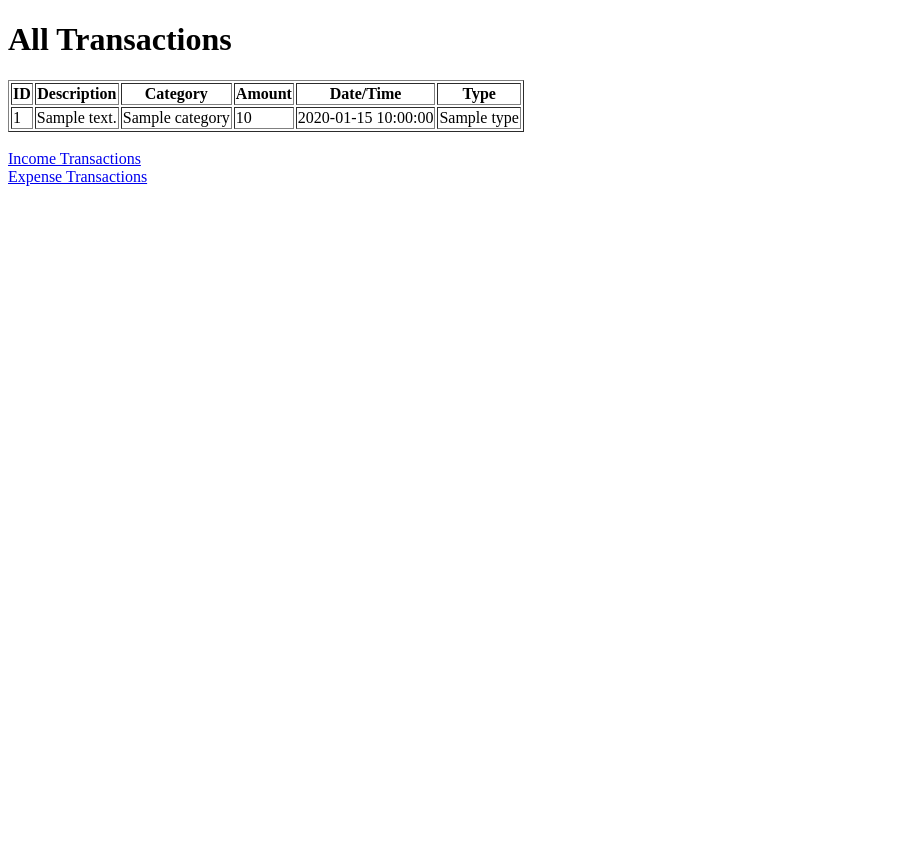
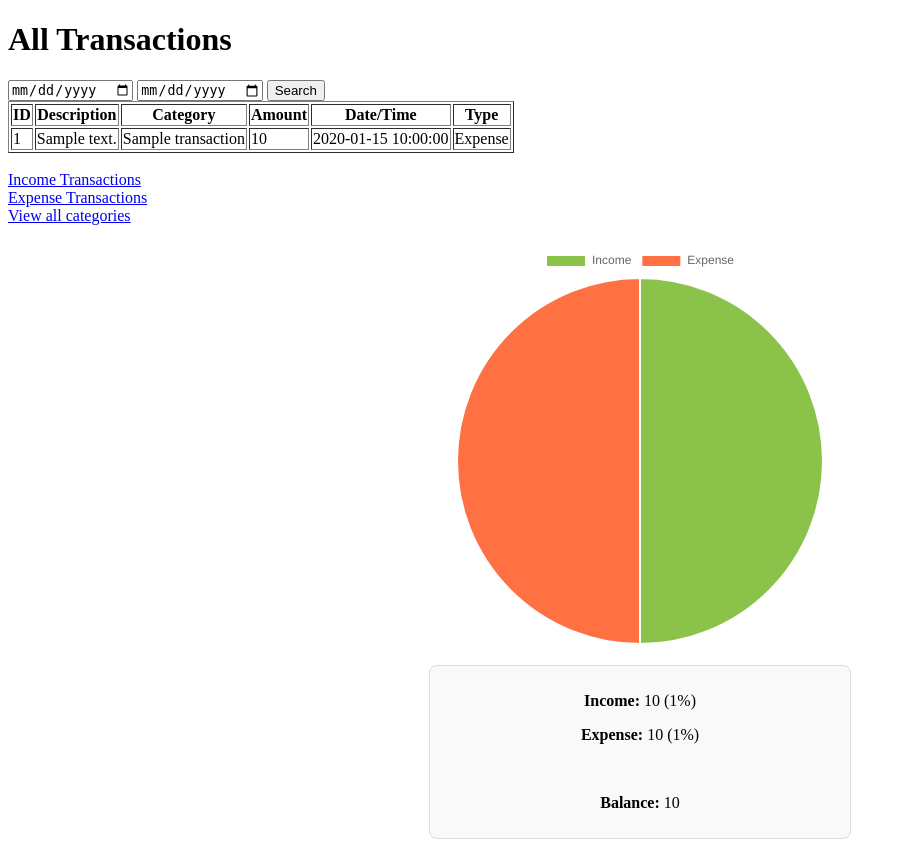
Before and after one commit to jane15s/hillel_python_pro, a Flask app: template templates/dashboard.html in a window 1280 px wide. Shown: the whole page, without its empty margins (0-906 px from the left). Before the commit the page ends 186 px from the top, so only its background shows below. Run offline with Flask 3, Linux system fonts and the light colour scheme; the template is opened without the code that fills it: most values are stand-ins (such as "Sample title", 1, 10 or a date in 2020).

Commit message:
added filters, chart, category/transactions operations

```diff
--- a/app.py
+++ b/app.py
@@ -14,14 +14,35 @@
 @app.route("/user", methods=["GET"])
 def user_handler():
     if "user_id" in session:
-        stmt = select(models.Transactions).filter_by(owner=session["user_id"]).order_by(desc(models.Transactions.datetime))
+        stmt = select(models.Transactions).filter_by(owner=session["user_id"])
+        if "date_from" in request.args and "date_to" in request.args:
+            date_from = datetime.strptime(request.args["date_from"], "%Y-%m-%d")
+            date_to = datetime.strptime(request.args["date_to"], "%Y-%m-%d")
+            stmt = stmt.filter(models.Transactions.datetime.between(date_from, date_to))
+        stmt = stmt.order_by(desc(models.Transactions.datetime))
         transactions = db_session.execute(stmt).scalars().all()
-        stmt_cat = select(models.Category)
+        stmt_cat = select(models.Category).filter(or_(models.Category.owner == session["user_id"],models.Category.owner == 1))
         categories = db_session.execute(stmt_cat).scalars().all()
         cat_map = {c.id: c.name for c in categories}
         for t in transactions:
             t.category_name = cat_map.get(t.category, "Unknown")
-        return render_template("dashboard.html", transactions=transactions)
+        income_sum = round(sum(t.amount for t in transactions if t.type == 1), 2)
+        expense_sum = round(sum(t.amount for t in transactions if t.type == 2), 2)
+        balance = income_sum - expense_sum
+        total = income_sum + expense_sum
+        income_percent = round((income_sum / total * 100), 2) if total > 0 else 0
+        expense_percent = round((expense_sum / total * 100), 2) if total > 0 else 0
+        transactions_json = [
+            {
+                "id": t.id,
+                "description": t.description,
+                "category": t.category_name,
+                "amount": float(t.amount),
+                "datetime": t.datetime.isoformat() if t.datetime else None,
+                "type": t.type,
+            }
+        ]
+        return render_template("dashboard.html", transactions=transactions, transactions_json=transactions_json, income_sum=income_sum, expense_sum=expense_sum, income_percent=income_percent, expense_percent=expense_percent, balance=balance)
     return redirect("/login")
 
 @app.route("/user/delete", methods=["GET"])
@@ -43,6 +64,11 @@
             return redirect("/user")
         return redirect("/register")
 
+@app.route("/logout", methods=["GET"])
+def log_out():
+    session.clear()
+    return redirect("/login")
+
 @app.route("/register", methods=["GET", "POST"])
 def get_register():
     if request.method == "GET":
@@ -52,8 +78,12 @@
         surname = request.form["surname"]
         password = request.form["psw"]
         email = request.form["email"]
+        birth_date_str = request.form["birthdate"]
+        birth_date = datetime.strptime(birth_date_str, "%Y-%m-%d").date()
+        gender = request.form["gender"]
+
         init_db()
-        new_user = models.User(name=name, surname=surname, password=password, email=email)
+        new_user = models.User(name=name, surname=surname, password=password, email=email, birth_date=birth_date, gender=gender)
         db_session.add(new_user)
         db_session.commit()
         session["user_id"] = new_user.id
@@ -79,15 +109,38 @@
 
 @app.route("/category/<category_id>", methods=["GET"])
 def get_category(category_id):
-    return "<h1>stub for category_id</h1>"
+    if "user_id" in session:
+        init_db()
+        stmt = select(models.Category).filter_by(owner=session["user_id"], id=category_id)
+        data = db_session.execute(stmt).scalars().first()
+        return render_template("single_category.html", one_category=data)
+    return redirect("/login")
 
-@app.route("/category/<category_id>/edit", methods=["GET"])
+@app.route("/category/<category_id>/edit", methods=["POST"])
 def edit_category(category_id):
-    return f"edit category - {category_id}"
+    if "user_id" in session:
+        init_db()
+        category_name = request.form["category_name"]
+        stmt = select(models.Category).filter_by(owner=session["user_id"], id=category_id)
+        data = db_session.execute(stmt).scalars().first()
+        data.name = category_name
+        db_session.commit()
+        return redirect(f"/category/{category_id}")
+    return redirect("/login")
 
 @app.route("/category/<category_id>/delete", methods=["GET"])
 def delete_category(category_id):
-    return f"delete category - {category_id}"
+    if "user_id" in session:
+        init_db()
+        stmt = select(models.Category).filter_by(owner=session["user_id"], id=category_id)
+        category = db_session.execute(stmt).scalars().first()
+        if category:
+            db_session.delete(category)
+            db_session.commit()
+            return redirect("/category")
+        else:
+            return "Category does not exist / System category"
+    return redirect("/login")
 
 @app.route("/income", methods=["GET", "POST"])
 def get_all_income():
@@ -126,17 +179,50 @@
     else:
         return redirect("/login")
 
-@app.route("/income/<income_id>", methods=["GET"])
+@app.route("/income/<income_id>", methods=["GET", "POST"])
 def get_income(income_id):
-    return "<h1>stub for income_id</h1>"
+    if "user_id" in session:
+        init_db()
+        stmt = select(models.Transactions).filter_by(owner=session["user_id"], type=INCOME, id=income_id)
+        transaction = db_session.execute(stmt).scalars().first()
+        stmt_cat = select(models.Category).filter(or_(models.Category.owner == session["user_id"],models.Category.owner == 1))
+        categories = db_session.execute(stmt_cat).scalars().all()
+        transaction.category_id = transaction.category
+        return render_template("income_transaction.html", transaction=transaction, categories=categories)
+    return redirect("/login")
 
-@app.route("/income/<income_id>/edit", methods=["GET"])
+@app.route("/income/<income_id>/edit", methods=["POST"])
 def edit_income(income_id):
-    return f"edit income - {income_id}"
+    if "user_id" in session:
+        init_db()
+        transaction_description = request.form["description"]
+        transaction_category = int(request.form["category"])
+        transaction_amount = float(request.form["amount"])
+        raw_datetime = request.form["datetime"]
+        transaction_datetime = datetime.strptime(raw_datetime, "%Y-%m-%dT%H:%M")
+        stmt = select(models.Transactions).filter_by(owner=session["user_id"], type=INCOME, id=income_id)
+        data = db_session.execute(stmt).scalars().first()
+        data.description = transaction_description
+        data.category = transaction_category
+        data.amount = transaction_amount
+        data.datetime = transaction_datetime
+        db_session.commit()
+        return redirect("/income")
+    return redirect("/login")
 
 @app.route("/income/<income_id>/delete", methods=["GET"])
 def delete_income(income_id):
-    return f"delete income - {income_id}"
+    if "user_id" in session:
+        init_db()
+        stmt = select(models.Transactions).filter_by(owner=session["user_id"], type=INCOME, id=income_id)
+        transaction = db_session.execute(stmt).scalars().first()
+        if transaction:
+            db_session.delete(transaction)
+            db_session.commit()
+            return redirect("/income")
+        else:
+            return "Transaction does not exist"
+    return redirect("/login")
 
 
 @app.route("/expense", methods=["GET", "POST"])
@@ -183,15 +269,49 @@
 
 @app.route("/expense/<expense_id>", methods=["GET"])
 def get_expense(expense_id):
-    return "<h1>stub for expense_id</h1>"
+    if "user_id" in session:
+        init_db()
+        stmt = select(models.Transactions).filter_by(owner=session["user_id"], type=EXPENSE, id=expense_id)
+        transaction = db_session.execute(stmt).scalars().first()
+        stmt_cat = select(models.Category).filter(
+            or_(models.Category.owner == session["user_id"], models.Category.owner == 1))
+        categories = db_session.execute(stmt_cat).scalars().all()
+        transaction.category_id = transaction.category
+        return render_template("expense_transaction.html", transaction=transaction, categories=categories)
+    return redirect("/login")
 
-@app.route("/expense/<expense_id>/edit", methods=["GET"])
+@app.route("/expense/<expense_id>/edit", methods=["POST"])
 def edit_expense(expense_id):
-    return f"edit expense - {expense_id}"
+    if "user_id" in session:
+        init_db()
+        transaction_description = request.form["description"]
+        transaction_category = int(request.form["category"])
+        transaction_amount = float(request.form["amount"])
+        raw_datetime = request.form["datetime"]
+        transaction_datetime = datetime.strptime(raw_datetime, "%Y-%m-%dT%H:%M")
+        stmt = select(models.Transactions).filter_by(owner=session["user_id"], type=EXPENSE, id=expense_id)
+        data = db_session.execute(stmt).scalars().first()
+        data.description = transaction_description
+        data.category = transaction_category
+        data.amount = transaction_amount
+        data.datetime = transaction_datetime
+        db_session.commit()
+        return redirect("/expense")
+    return redirect("/login")
 
 @app.route("/expense/<expense_id>/delete", methods=["GET"])
 def delete_expense(expense_id):
-    return f"delete expense - {expense_id}"
+    if "user_id" in session:
+        init_db()
+        stmt = select(models.Transactions).filter_by(owner=session["user_id"], type=EXPENSE, id=expense_id)
+        transaction = db_session.execute(stmt).scalars().first()
+        if transaction:
+            db_session.delete(transaction)
+            db_session.commit()
+            return redirect("/expense")
+        else:
+            return "Transaction does not exist"
+    return redirect("/login")
 
 
 
--- a/templates/dashboard.html
+++ b/templates/dashboard.html
@@ -3,9 +3,31 @@
 <head>
     <meta charset="UTF-8">
     <title>All Transactions</title>
+    <script src="https://cdn.jsdelivr.net/npm/chart.js"></script>
+    <style>
+        #chart-container {
+            width: 400px;
+            height: 400px;
+            margin: 20px auto;
+        }
+        .summary {
+            width: 400px;
+            margin: 10px auto;
+            padding: 10px;
+            border: 1px solid #ddd;
+            border-radius: 8px;
+            text-align: center;
+            background: #f9f9f9;
+        }
+    </style>
 </head>
 <body>
     <h1>All Transactions</h1>
+    <form action="/user" method="get">
+        <input type="date" name="date_from" id="date_from" value="{{ date_from }}">
+        <input type="date" name="date_to" id="date_to" value="{{ date_to }}">
+        <input type="submit" name="submit" value="Search">
+    </form>
 
     <table border="1">
         <tr>
@@ -20,18 +42,53 @@
         <tr>
             <td>{{ t.id }}</td>
             <td>{{ t.description }}</td>
-            <td>{{ t.category }}</td>
+            <td>{{ t.category_name }}</td>
             <td>{{ t.amount }}</td>
             <td>{{ t.datetime }}</td>
-            <td>{{ t.type }}</td>
+            <td>
+                {% if t.type == 1 %}
+                Income
+                {% else %}
+                Expense
+                {% endif %}
+            </td>
         </tr>
         {% endfor %}
     </table>
 
-<br>
-    <a href="/income" style="">Income Transactions</a>
-<br>
-    <a href="/income" style="">Expense Transactions</a>
+        <br>
+    <a href="/income">Income Transactions</a><br>
+    <a href="/expense">Expense Transactions</a><br>
+    <a href="/category">View all categories</a>
+
+    <div id="chart-container">
+        <canvas id="transactionsChart"></canvas>
+    </div>
+
+    <div class="summary">
+        <p><b>Income:</b> {{ income_sum }} ({{ income_percent }}%)</p>
+        <p><b>Expense:</b> {{ expense_sum }} ({{ expense_percent }}%)</p>
+        <br>
+        <p><b>Balance:</b> {{ balance }}</p>
+    </div>
+
+    <script>
+        const ctx = document.getElementById('transactionsChart').getContext('2d');
+        new Chart(ctx, {
+            type: 'pie',
+            data: {
+                labels: ['Income', 'Expense'],
+                datasets: [{
+                    data: [{{ income_sum }}, {{ expense_sum }}],
+                    backgroundColor: ['#8BC34A', '#FF7043']
+                }]
+            },
+            options: {
+                responsive: true,
+                maintainAspectRatio: false
+            }
+        });
+    </script>
 
 </body>
 </html>
--- a/templates/dashboard_expense.html
+++ b/templates/dashboard_expense.html
@@ -14,6 +14,7 @@
         <th>Category</th>
         <th>Amount</th>
         <th>Date/Time</th>
+        <th>Actions</th>
     </tr>
     {% for transaction in expense_transactions %}
     <tr>
@@ -22,6 +23,9 @@
         <td>{{ transaction.category_name }}</td>
         <td>{{ transaction.amount }}</td>
         <td>{{ transaction.datetime.strftime("%Y-%m-%d %H:%M") }}</td>
+        <td><a href="/expense/{{ transaction.id }}">Edit</a> |
+            <a href="/expense/{{ transaction.id }}/delete" onclick="return confirm('Are you sure?')">Delete</a>
+        </td>
     </tr>
     {% endfor %}
 </table>
--- a/templates/user_categories.html
+++ b/templates/user_categories.html
@@ -13,8 +13,8 @@
             <li>
                 {{ category['name'] }}
                 {% if category['owner'] != 1 %}
-                    <a href="/category/{{ category['id'] }}/edit">Edit</a>
-                    <a href="/category/{{ category['id'] }}/delete">Delete</a>
+                    <a href="/category/{{ category.id }}">Edit</a>
+                    <a href="/category/{{ category.id }}/delete" onclick="return confirm('Are you sure?')">Delete</a>
                 {% else %}
                     (system)
                 {% endif %}
```
Also changed, not shown: alembic/versions/2a3e148d305c_change_birth_date_from_datetime_to_date.py (added, +38 -0 lines), models.py (+11 -3 lines), templates/dashboard_income.html (+6 -2 lines), templates/expense_transaction.html (added, +37 -0 lines), templates/income_transaction.html (added, +37 -0 lines), templates/register.html (+13 -0 lines), templates/single_category.html (added, +15 -0 lines), financial_tracker.db.
